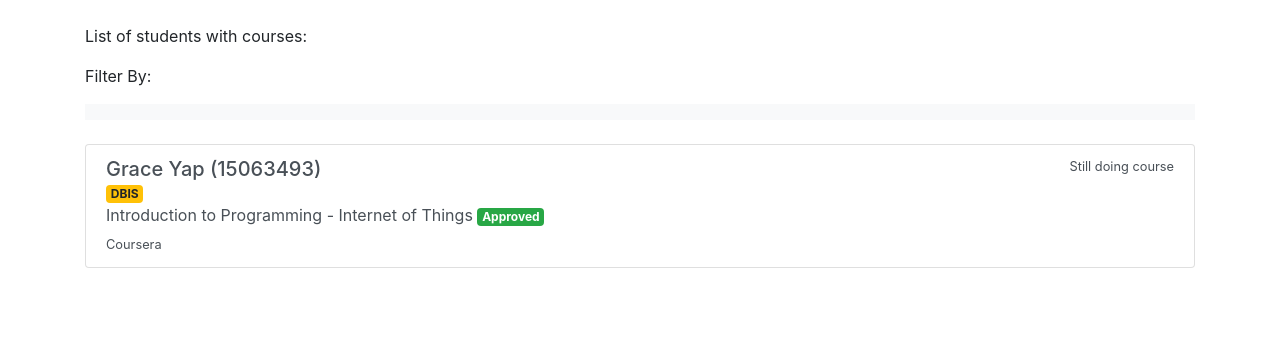
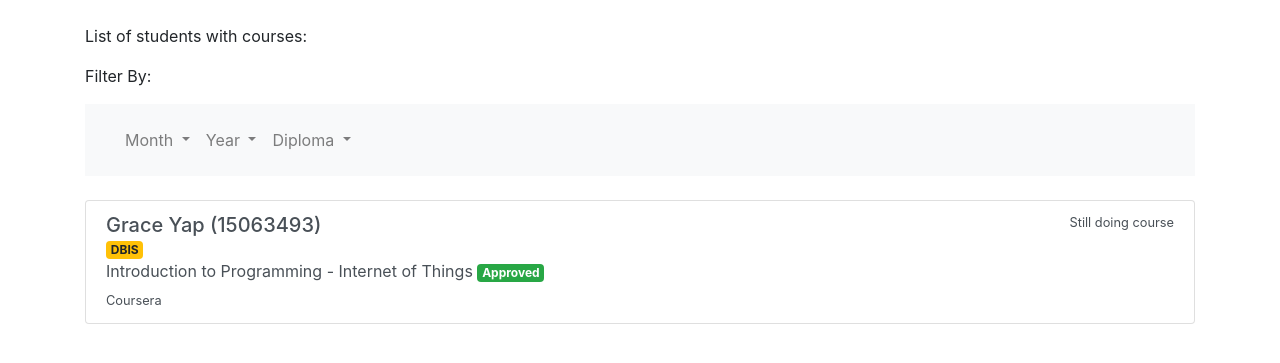
Before and after one commit to 15017206/iprep, a PHP site: page /iprep/graceyap_dashboard_studenthascourse.php in a window 1280 px wide. Shown: the part 58-421 px from the top of the page. Run offline with PHP 8.4, Linux system fonts and the light colour scheme; some libraries are stand-ins or nearby versions.

Commit message:
update2(glenn)

```diff
--- a/graceyap_dashboard_studenthascourse.php
+++ b/graceyap_dashboard_studenthascourse.php
@@ -23,6 +23,43 @@ and open the template in the editor.
                 <button class="navbar-toggler" type="button" data-toggle="collapse" data-target="#navbarSupportedContent" aria-controls="navbarSupportedContent" aria-expanded="false" aria-label="Toggle navigation">
                     <span class="navbar-toggler-icon"></span>
                 </button>
+
+                <nav class="navbar navbar-expand navbar-light bg-light">
+                    <div class="collapse navbar-collapse" id="navbarNavDropdown">
+                        <ul class="navbar-nav">
+                            <li class="nav-item dropdown">
+                                <a class="nav-link dropdown-toggle" href="#" id="navbarDropdownMenuLink" data-toggle="dropdown" aria-haspopup="true" aria-expanded="false">
+                                    Month
+                                </a>
+                                <div class="dropdown-menu" aria-labelledby="navbarDropdownMenuLink">
+                                    <a class="dropdown-item" href="#">Action</a>
+                                    <a class="dropdown-item" href="#">Another action</a>
+                                    <a class="dropdown-item" href="#">Something else here</a>
+                                </div>
+                            </li>
+                            <li class="nav-item dropdown">
+                                <a class="nav-link dropdown-toggle" href="#" id="navbarDropdownMenuLink" data-toggle="dropdown" aria-haspopup="true" aria-expanded="false">
+                                    Year
+                                </a>
+                                <div class="dropdown-menu" aria-labelledby="navbarDropdownMenuLink">
+                                    <a class="dropdown-item" href="#">Action</a>
+                                    <a class="dropdown-item" href="#">Another action</a>
+                                    <a class="dropdown-item" href="#">Something else here</a>
+                                </div>
+                            </li>
+                            <li class="nav-item dropdown">
+                                <a class="nav-link dropdown-toggle" href="#" id="navbarDropdownMenuLink" data-toggle="dropdown" aria-haspopup="true" aria-expanded="false">
+                                    Diploma
+                                </a>
+                                <div class="dropdown-menu" aria-labelledby="navbarDropdownMenuLink">
+                                    <a class="dropdown-item" href="#">Action</a>
+                                    <a class="dropdown-item" href="#">Another action</a>
+                                    <a class="dropdown-item" href="#">Something else here</a>
+                                </div>
+                            </li>
+                        </ul>
+                    </div>
+                </nav>
 
                 <div class="collapse navbar-collapse" id="navbarSupportedContent">
                     <!--                    <ul class="navbar-nav mr-auto">
```
Also changed, not shown: graceyap_dashboard_company.php (+13 -12 lines), graceyap_dashboard_oiip.php (+8 -2 lines). Lines whose indentation alone changed are shown as unchanged.
